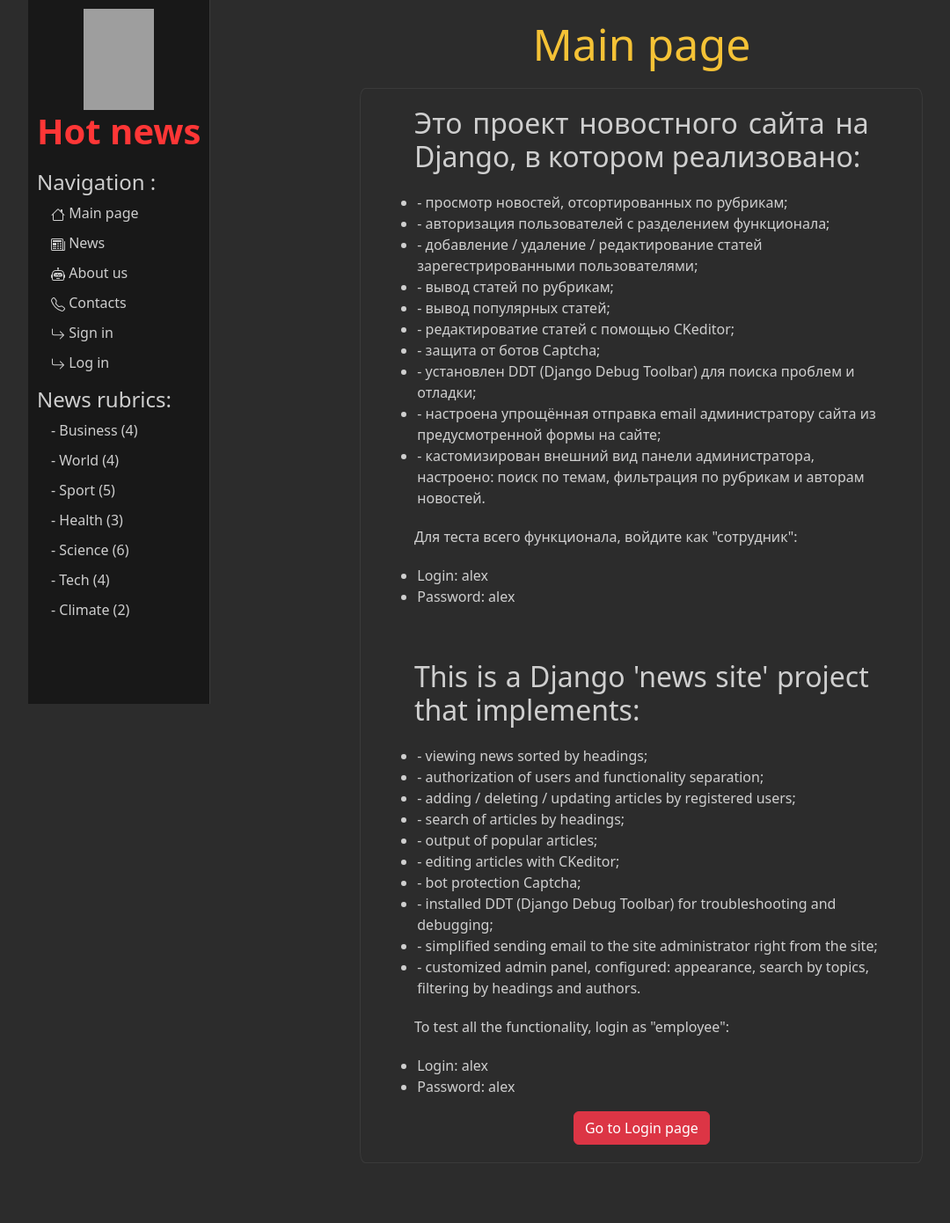
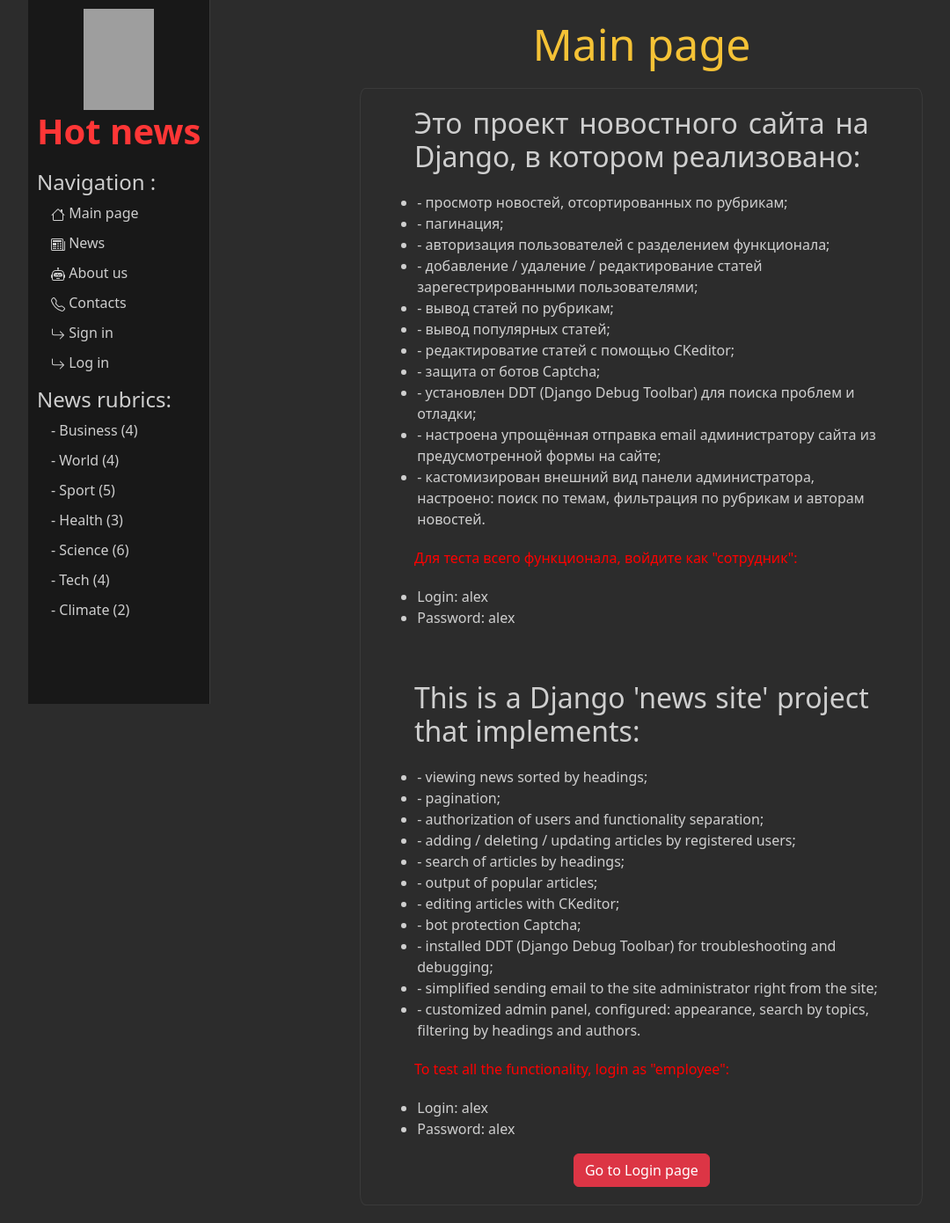
Before and after one commit to AlexFromSiberia/Simple-news-website-on-Django, a Django app: page / in a window 1280 px wide. Shown: the whole page at 88% size, without its empty margins (50-1130 px from the left). Before the commit the page ends 1322 px from the top, so only its background shows below. Run offline with Django 4.2, Linux system fonts and the light colour scheme; data comes from the database, SQL or seed files in the repository; some libraries are stand-ins or nearby versions; grey boxes are pictures that could not be loaded.

Commit message:
Скорректировал - index template

```diff
--- a/study_pr/main/templates/main/index.html
+++ b/study_pr/main/templates/main/index.html
@@ -12,6 +12,7 @@
                     <h2>Это проект новостного сайта на Django, в котором реализовано:</h2>
                     <ul>
                         <li>- просмотр новостей, отсортированных по рубрикам;</li>
+                        <li>- пагинация;</li>
                         <li>- авторизация пользователей с разделением функционала;</li>
                         <li>- добавление / удаление / редактирование статей зарегестрированными пользователями;</li>
                         <li>- вывод статей по рубрикам;</li>
@@ -22,7 +23,7 @@
                         <li>- настроена упрощённая отправка email администратору сайта из предусмотренной формы на сайте;</li>
                         <li>- кастомизирован внешний вид панели администратора, настроено: поиск по темам, фильтрация по рубрикам и авторам новостей.</li>
                     </ul>
-                    <p> Для теста всего функционала, войдите как "сотрудник": </p>
+                    <p style="color: red;"> Для теста всего функционала, войдите как "сотрудник": </p>
                     <ul>
                         <li>Login: alex</li>
                         <li>Password: alex</li>
@@ -31,6 +32,7 @@
                     <h2>This is a Django 'news site' project that implements:</h2>
                     <ul>
                         <li>- viewing news sorted by headings;</li>
+                        <li>- pagination;</li>
                         <li>- authorization of users and functionality separation;</li>
                         <li>- adding / deleting / updating articles by registered users;</li>
                         <li>- search of articles by headings;</li>
@@ -41,7 +43,7 @@
                         <li>- simplified sending email to the site administrator right from the site;</li>
                         <li>- customized admin panel, configured: appearance, search by topics, filtering by headings and authors.</li>
                     </ul>
-                    <p>To test all the functionality, login as "employee":</p>
+                    <p style="color: red;">To test all the functionality, login as "employee":</p>
                     <ul>
                         <li>Login: alex</li>
                         <li>Password: alex</li>
```
Also changed, not shown: README.md.
